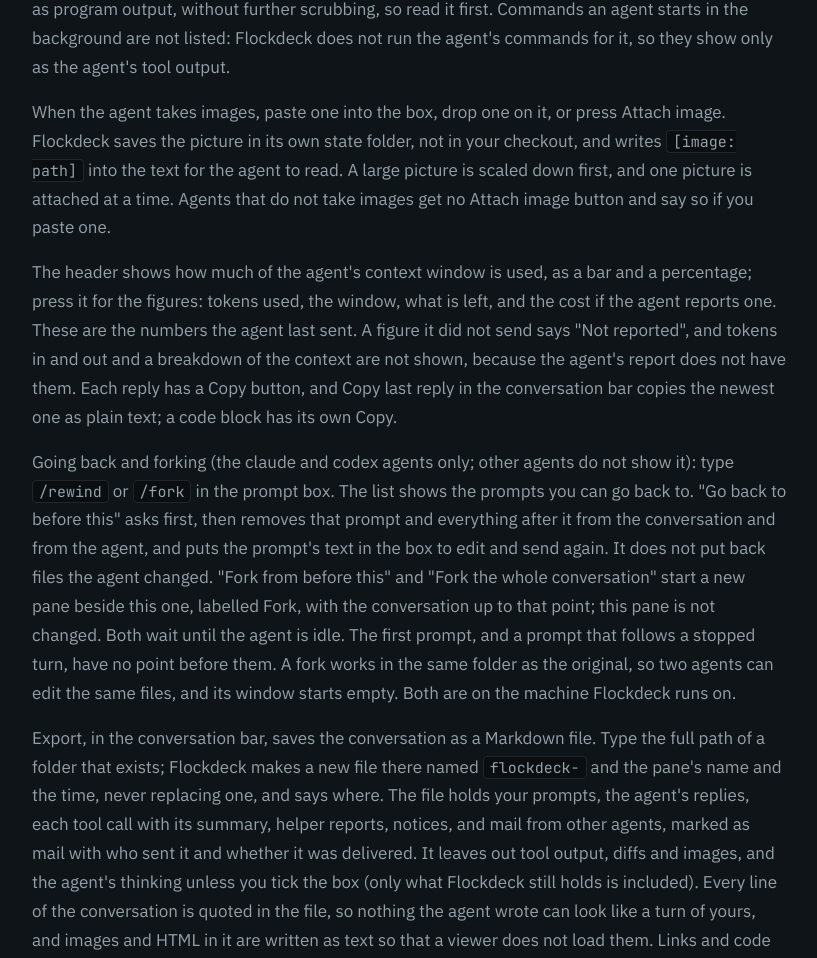
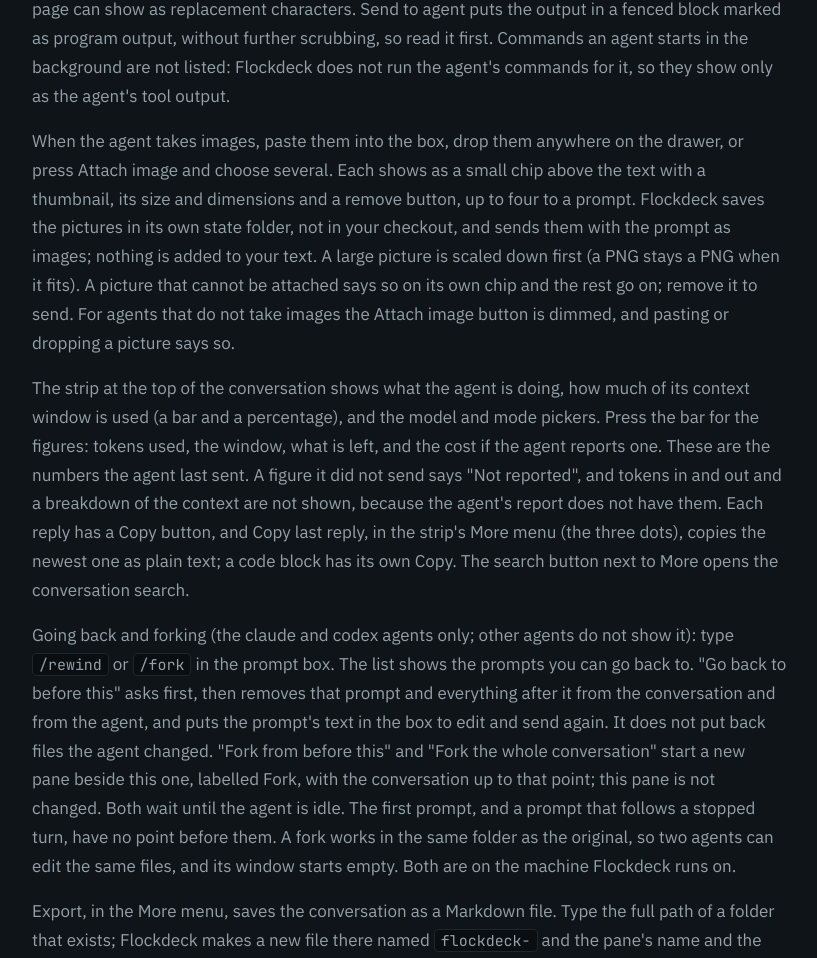
Before and after one commit to Flockdeck/flockdeck-docs, a plain HTML site: page app/agents.html in a window 1280 px wide. Shown: the part 4314-5272 px from the top of the page, without its empty margins (334-1151 px from the left). Drawn offline with Linux system fonts and the light colour scheme.

Commit message:
Regenerate for v0.9.3 (#51)
Co-authored-by: flockdeck-release-bot[bot] <333173626+flockdeck-release-bot[bot]@users.noreply.github.com>

```diff
--- a/app/agents.html
+++ b/app/agents.html
@@ -199,8 +199,8 @@ and the pane's opening prompt is marked &quot;From Flockdeck&quot;. You cannot e
 Clear leaves them; Send now works on them, and a mail turn you cancel that way counts as handled. Send now ends the
 running turn (the agent is told to cancel) and sends that prompt next with the rest of the
 queue behind it, which is the nearest ACP has to steering an agent mid-turn: the agent does
-not read your text while it works. Stop ends the turn and drops the whole queue; Stop, keep
-queue ends the turn and goes on to the next prompt. Mail beyond the 16 the pane holds waits
+not read your text while it works. Stop ends the turn and goes on to the next prompt, as do Esc and
+Ctrl+C. Clear in the queue list drops the waiting prompts. While the agent works and the box has text, the button reads Send (queues) and Stop is hidden. Mail beyond the 16 the pane holds waits
 in the inbox and is not listed until there is room.</p>
 <p>While a turn runs, Esc stops it, and so does Ctrl+C when no text is selected (with text selected it
 copies). While the agent waits on a permission, Esc belongs to the permission and only Ctrl+C stops the turn. Unlike the Stop button these keep the prompts waiting in the queue, so the next one is sent. Esc
@@ -223,18 +223,22 @@ console output in a non-ASCII code page can show as replacement characters. Send
 output in a fenced block marked as program output, without further scrubbing, so read it first.
 Commands an agent starts in the background are not listed: Flockdeck does not run the agent's commands
 for it, so they show only as the agent's tool output.</p>
-<p>When the agent takes images, paste one into the box, drop one on it, or press Attach
-image. Flockdeck saves the picture in its own state folder, not in your checkout, and
-writes <code>[image: path]</code> into the text for the agent to read. A large picture is scaled
-down first, and one picture is attached at a time. Agents that do not take images get
-no Attach image button and say so if you paste one.</p>
-<p>The header shows how much of the agent's context window is used, as a bar and a
-percentage; press it for the figures: tokens used, the window, what is left, and the cost
+<p>When the agent takes images, paste them into the box, drop them anywhere on the drawer, or
+press Attach image and choose several. Each shows as a small chip above the text with a
+thumbnail, its size and dimensions and a remove button, up to four to a prompt. Flockdeck
+saves the pictures in its own state folder, not in your checkout, and sends them with the
+prompt as images; nothing is added to your text. A large picture is scaled down first (a
+PNG stays a PNG when it fits). A picture that cannot be attached says so on its own chip and
+the rest go on; remove it to send. For agents that do not take images the Attach image
+button is dimmed, and pasting or dropping a picture says so.</p>
+<p>The strip at the top of the conversation shows what the agent is doing, how much of its
+context window is used (a bar and a percentage), and the model and mode pickers. Press the
+bar for the figures: tokens used, the window, what is left, and the cost
 if the agent reports one. These are the numbers the agent last sent. A figure it did not
 send says &quot;Not reported&quot;, and tokens in and out and a breakdown of the context are not
 shown, because the agent's report does not have them. Each reply has a Copy button, and
-Copy last reply in the conversation bar copies the newest one as plain text; a code block
-has its own Copy.</p>
+Copy last reply, in the strip's More menu (the three dots), copies the newest one as plain text; a code block
+has its own Copy. The search button next to More opens the conversation search.</p>
 <p>Going back and forking (the claude and codex agents only; other agents do not show it): type
 <code>/rewind</code> or <code>/fork</code> in the prompt box. The list shows the prompts you can go back to. &quot;Go back to before
 this&quot; asks first, then removes that prompt and everything after it from the conversation and from the agent,
@@ -244,7 +248,7 @@ the conversation up to that point; this pane is not changed. Both wait until the
 prompt, and a prompt that follows a stopped turn, have no point before them. A fork works in the same folder
 as the original, so two agents can edit the same files, and its window starts empty. Both are on the machine
 Flockdeck runs on.</p>
-<p>Export, in the conversation bar, saves the conversation as a Markdown file. Type the full
+<p>Export, in the More menu, saves the conversation as a Markdown file. Type the full
 path of a folder that exists; Flockdeck makes a new file there named <code>flockdeck-</code> and the pane's
 name and the time, never replacing one, and says where. The file holds your prompts, the
 agent's replies, each tool call with its summary, helper reports, notices, and mail from other
@@ -258,7 +262,7 @@ same redactor batons use: the values in the pane's environment, the keys Flockde
 checkout's <code>.env</code> files and the shapes of keys. It is a filter, so read the file before you
 share it. Export is on the machine Flockdeck runs on; a window reached through the relay has
 no Export.</p>
-<p>Agent info, a button in the header (or <code>/info</code>), lists what the agent says about itself: its
+<p>Agent info, in the More menu (or <code>/info</code>), lists what the agent says about itself: its
 name and version, the ways it signs in, the session, mode and model, what it can do, the
 names of the MCP servers the session was given, the folder and the adapter. It shows names only,
 with no keys and no MCP command, arguments or environment.
```
Also changed, not shown: app/recording.html (+2 -2 lines), 1 other file.
